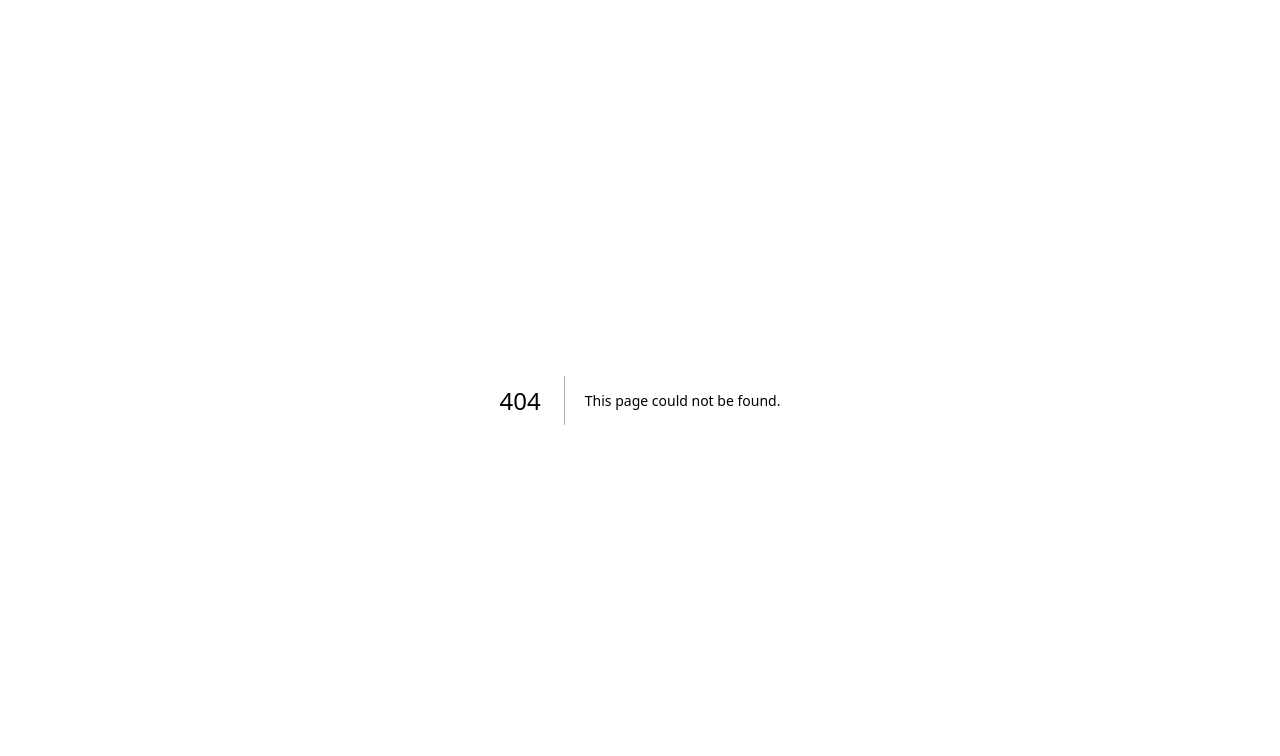
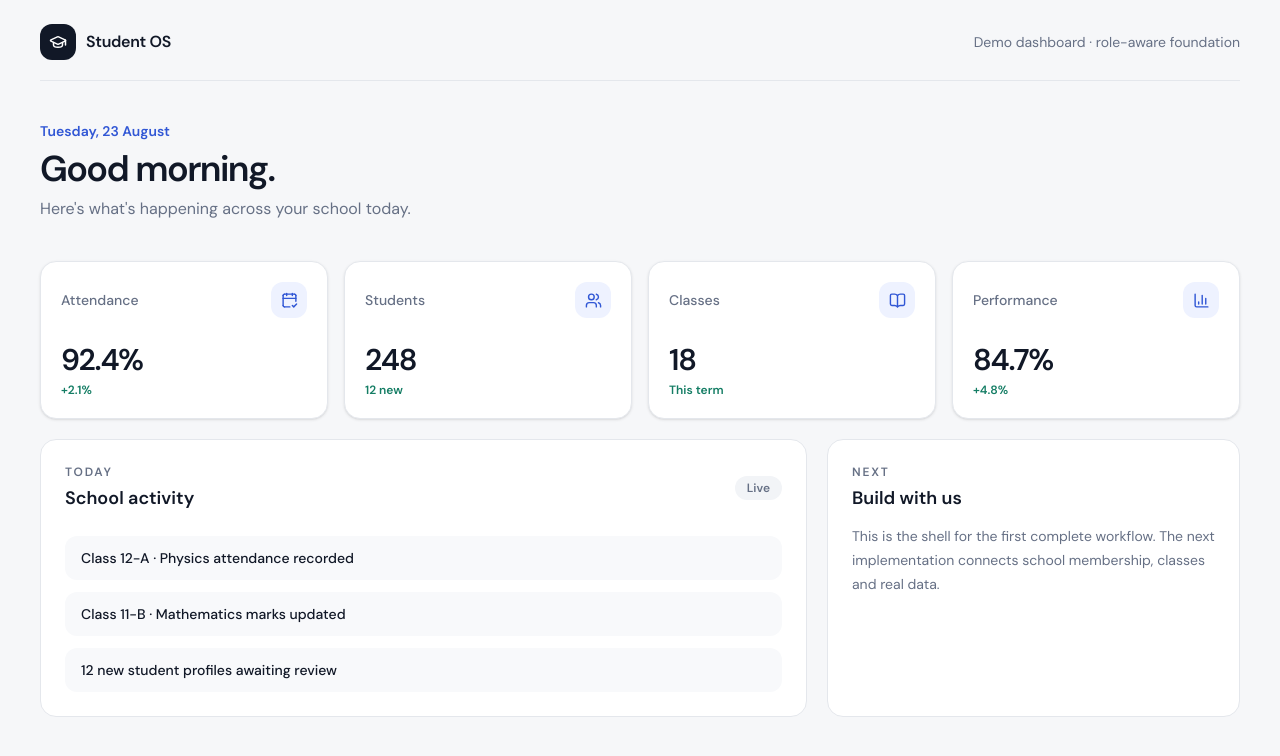
Before and after one commit to mohit-maybe/Student-OS, a Next.js app in the folder v2/: page /dashboard in a window 1280 px wide. Before the commit this address had no page. Shown: the top 756 px of the page. Built offline with nearby package versions, Linux system fonts and the light colour scheme.

Commit message:
feat(v2): add first premium dashboard shell

```diff
--- /dev/null
+++ b/v2/app/dashboard/page.tsx
@@ -0,0 +1,33 @@
+import { BarChart3, BookOpen, CalendarCheck2, GraduationCap, Users } from "lucide-react";
+
+const stats = [
+  { label: "Attendance", value: "92.4%", change: "+2.1%", icon: CalendarCheck2 },
+  { label: "Students", value: "248", change: "12 new", icon: Users },
+  { label: "Classes", value: "18", change: "This term", icon: BookOpen },
+  { label: "Performance", value: "84.7%", change: "+4.8%", icon: BarChart3 },
+];
+
+export default function DashboardPage() {
+  return (
+    <main className="min-h-screen px-5 py-6 sm:px-8 lg:px-10">
+      <div className="mx-auto max-w-7xl">
+        <header className="flex items-center justify-between border-b border-[var(--border)] pb-5">
+          <div className="flex items-center gap-2.5 font-semibold tracking-[-.02em]"><span className="grid size-9 place-items-center rounded-xl bg-[var(--foreground)] text-white"><GraduationCap size={18} /></span>Student OS</div>
+          <span className="text-sm text-[var(--muted)]">Demo dashboard · role-aware foundation</span>
+        </header>
+        <section className="animate-fade-up py-10">
+          <p className="text-sm font-semibold text-[var(--accent)]">Tuesday, 23 August</p>
+          <h1 className="mt-2 text-4xl font-semibold tracking-[-.045em]">Good morning.</h1>
+          <p className="mt-2 text-[var(--muted)]">Here&apos;s what&apos;s happening across your school today.</p>
+        </section>
+        <section className="grid gap-4 sm:grid-cols-2 xl:grid-cols-4">
+          {stats.map(({ label, value, change, icon: Icon }, index) => <div key={label} className={`animate-float-in stagger-${index + 1} rounded-2xl border border-[var(--border)] bg-white p-5 shadow-sm transition duration-300 hover:-translate-y-1 hover:shadow-md`}><div className="flex items-center justify-between"><span className="text-sm font-medium text-[var(--muted)]">{label}</span><span className="grid size-9 place-items-center rounded-xl bg-[var(--accent-soft)] text-[var(--accent)]"><Icon size={17} /></span></div><p className="mt-6 text-3xl font-semibold tracking-[-.04em]">{value}</p><p className="mt-1 text-xs font-semibold text-[var(--success)]">{change}</p></div>)}
+        </section>
+        <section className="mt-5 grid gap-5 lg:grid-cols-[1.3fr_.7fr]">
+          <div className="rounded-2xl border border-[var(--border)] bg-white p-6"><div className="flex items-center justify-between"><div><p className="text-xs font-semibold uppercase tracking-[.15em] text-[var(--muted)]">Today</p><h2 className="mt-1 text-lg font-semibold">School activity</h2></div><span className="rounded-full bg-[#f2f4f7] px-3 py-1 text-xs font-semibold text-[var(--muted)]">Live</span></div><div className="mt-6 space-y-3">{["Class 12-A · Physics attendance recorded", "Class 11-B · Mathematics marks updated", "12 new student profiles awaiting review"].map((item) => <div key={item} className="rounded-xl bg-[#f8f9fb] px-4 py-3 text-sm font-medium">{item}</div>)}</div></div>
+          <div className="rounded-2xl border border-[var(--border)] bg-white p-6"><p className="text-xs font-semibold uppercase tracking-[.15em] text-[var(--muted)]">Next</p><h2 className="mt-1 text-lg font-semibold">Build with us</h2><p className="mt-3 text-sm leading-6 text-[var(--muted)]">This is the shell for the first complete workflow. The next implementation connects school membership, classes and real data.</p></div>
+        </section>
+      </div>
+    </main>
+  );
+}
```
